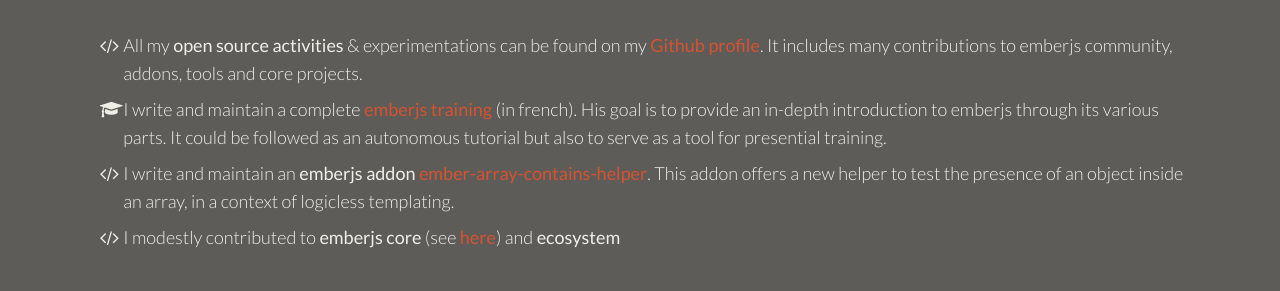
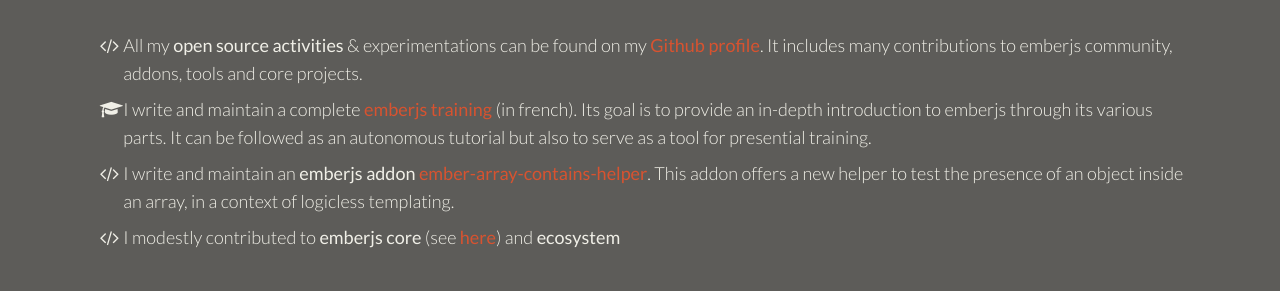
Before and after one commit to bmeurant/bmeurant.github.io, a Jekyll site: the page index.html, which Jekyll copies as it is, in a window 1280 px wide and 900 px high, scrolled down 1193 px. Shown: the part 162-453 px from the top of the window. Built offline with Jekyll 4.4.1, drawn with Linux system fonts in a browser that asks for light colours.

Commit message:
Fix typos in home page
Closes #12

```diff
--- a/index.html
+++ b/index.html
@@ -97,7 +97,7 @@
             <h3>Things I do</h3>
             <ul class="work">
                 <li class="code">All my <strong>open source activities</strong> & experimentations can be found on my <a href="https://github.com/bmeurant?tab=activity">Github profile</a>. It includes many contributions to emberjs community, addons, tools and core projects.</li>
-                <li class="training">I write and maintain a complete <a href="http://baptiste.meurant.io/ember/training/">emberjs training</a> (in french). His goal is to provide an in-depth introduction to emberjs through its various parts. It could be followed as an autonomous tutorial but also to serve as a tool for presential training.</li>
+                <li class="training">I write and maintain a complete <a href="http://baptiste.meurant.io/ember/training/">emberjs training</a> (in french). Its goal is to provide an in-depth introduction to emberjs through its various parts. It can be followed as an autonomous tutorial but also to serve as a tool for presential training.</li>
                 <li class="code">I write and maintain an <strong>emberjs addon <a href="https://github.com/bmeurant/ember-array-contains-helper">ember-array-contains-helper</a></strong>. This addon offers a new helper to test the presence of an object inside an array, in a context of logicless templating. </li>
                 <li class="code">I modestly contributed to <strong>emberjs core</strong> (see <a href="https://github.com/emberjs/ember.js/pull/13553">here</a>) and <strong>ecosystem</strong></li>
             </ul>
```
